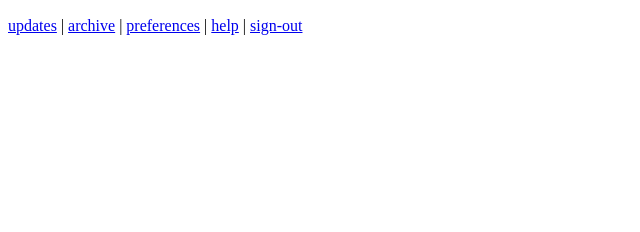
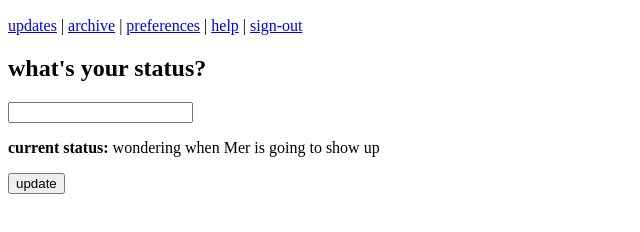
Before and after one commit to carltonLND/early-twitter, a website: page index.html in a window 1280 px wide. Shown: the part 50-282 px from the top of the page, without its empty margins (0-640 px from the left). Drawn offline with Linux system fonts and the light colour scheme.

Commit message:
Added status input section to main

```diff
--- a/index.html
+++ b/index.html
@@ -12,5 +12,13 @@
         <a href="#">sign-out</a>
       </p>
     </header>
+    <main>
+      <section id="status-input">
+        <h1>what's your status?</h1>
+        <input type="text" name="status" value="" />
+        <p><b>current status: </b>wondering when Mer is going to show up</p>
+        <button type="submit">update</button>
+      </section>
+    </main>
   </body>
 </html>
```
